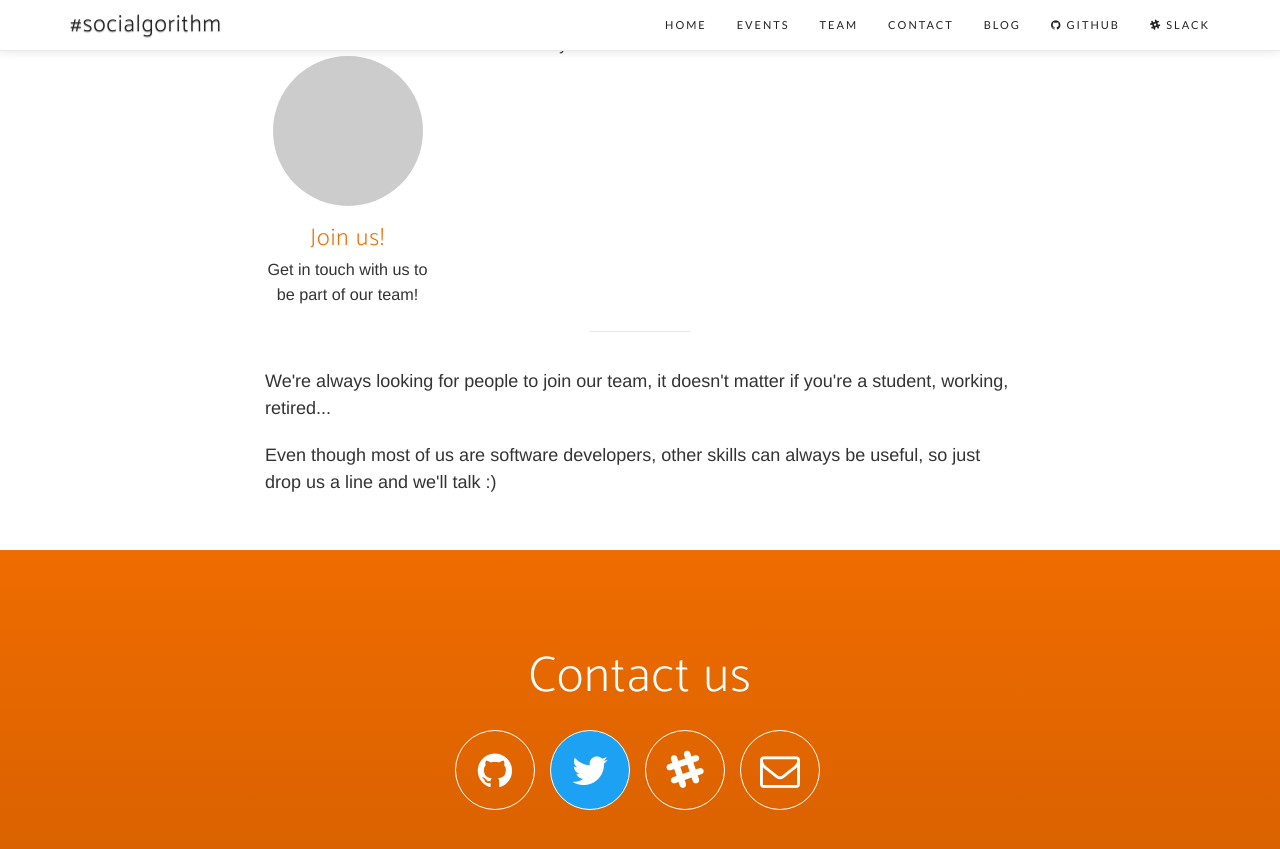
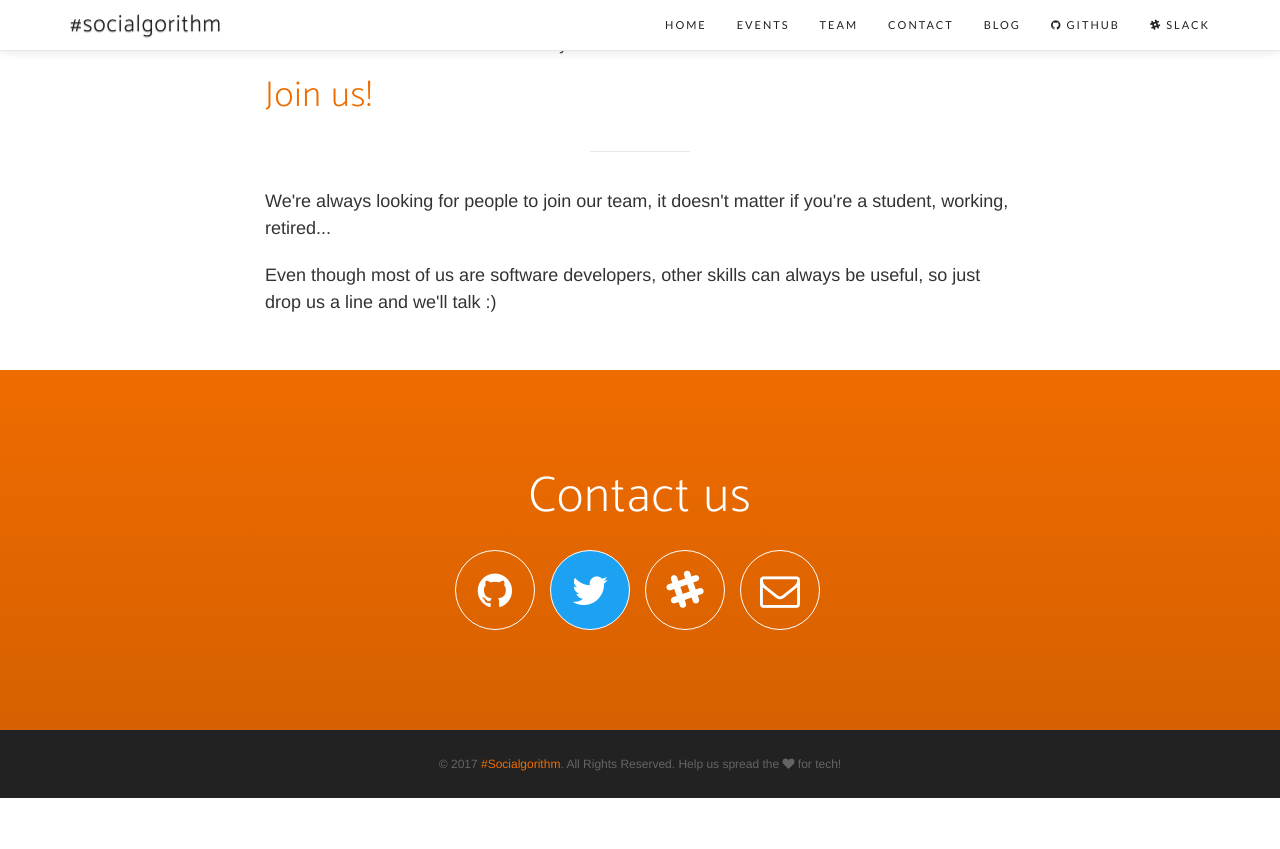
Before and after one commit to socialgorithm/socialgorithm.github.io, a Jekyll site: the page built from team.html, in a window 1280 px wide and 900 px high, scrolled down 435 px. Shown: the top 849 px of the window. Built offline with Jekyll 4.4.1, drawn with Linux system fonts in a browser that asks for light colours; nearby versions of some CDN libraries; some web fonts are replaced; after the commit the page ends 1233 px from its top, so only the background shows below that.

```diff
--- a/team.html
+++ b/team.html
@@ -47,14 +47,7 @@ layout: page
 </div>
 <div class="row">
     <div class="col-md-3 col-xs-6">
-        {% include
-            avatar.html
-            name="Join us!"
-            role=""
-            bio="Get in touch with us to be part of our team!"
-            link="#contact"
-            url=""
-        %}
+        <h1><a href="#contact">Join us!</a></h1>
     </div>
 </div>
 
```
